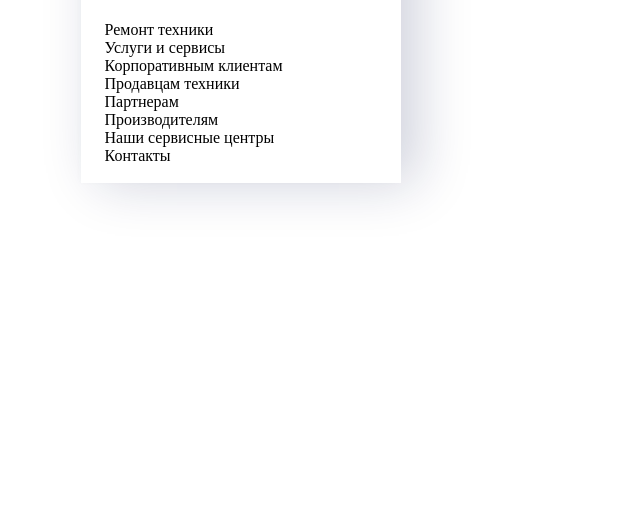
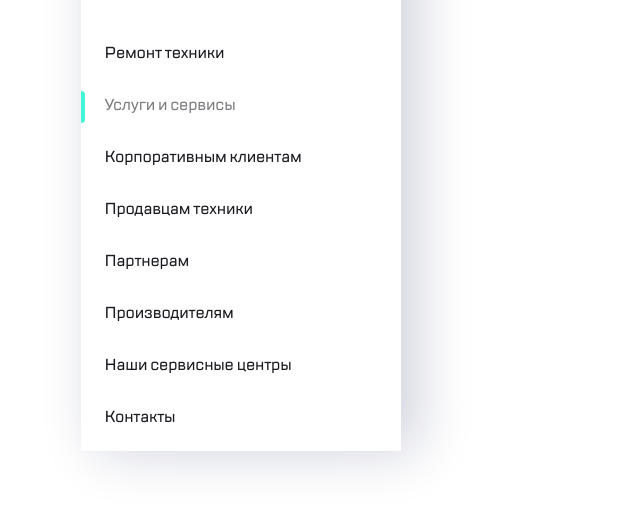
Before and after one commit to alexandrWrqw/kata.task-1.3.1.4, a plain HTML site: page aside.html in a window 1280 px wide. Shown: the part 77-584 px from the top of the page, without its empty margins (0-640 px from the left). Drawn offline with Linux system fonts and the light colour scheme.

Commit message:
nav complete

```diff
--- a/aside.html
+++ b/aside.html
@@ -22,10 +22,10 @@
 
             <nav class="sidebar__nav">
                 <ul class="sidebar__list">
-                    <li class="sidebar__item sidebar__item--active">
+                    <li class="sidebar__item">
                         <a class="sidebar__link" href="#!">Ремонт техники</a>
                     </li>
-                    <li class="sidebar__item">
+                    <li class="sidebar__item sidebar__item--active">
                         <a class="sidebar__link" href="#!">Услуги и сервисы</a>
                     </li>
                     <li class="sidebar__item">
--- a/scss/base/_vars.scss
+++ b/scss/base/_vars.scss
@@ -3,7 +3,7 @@ $btn: #FF3E79;
 $btnHover: #9f2348;
 
 $textDark: #1B1C21;
-$darkHover: #46474f;
+$darkHover: #797a7d;
 
 $textLight: #7E7E82;
 $lightHover: #303030;
--- a/scss/blocks/_sidebar.scss
+++ b/scss/blocks/_sidebar.scss
@@ -4,16 +4,87 @@
     box-shadow:
         16px 0px 52px 0px rgba(14, 24, 80, 0.20),
         -2px 0px 4px 0px rgba(69, 79, 126, 0.02);
+
 }
 
+// header
 .sidebar__header {
     display: flex;
     justify-content: space-between;
     align-items: center;
-    margin-bottom: 24px;
+    margin-bottom: 40px;
 }
 
 .sidebar__logo {
     margin-right: auto;
     margin-left: 16px;
 }
+
+// list
+.sidebar__item:not(:last-child) {
+    margin-bottom: 20px;
+}
+
+.sidebar__item--active {
+    position: relative;
+    pointer-events: none;
+
+    &::before {
+        content: '';
+        position: absolute;
+        top: 2px;
+        left: -24px;
+        width: 4px;
+        height: 32px;
+        background-color: #41F6D7;
+        border-bottom-right-radius: 5px;
+        border-top-right-radius: 5px;
+    }
+
+    & .sidebar__link {
+        color: $textLight;
+    }
+}
+
+.sidebar__link {
+    display: block;
+    color: $textDark;
+    font-family: 'TTLakes Medium';
+    line-height: 150%;
+    letter-spacing: -0.2px;
+    padding: 4px 0;
+    position: relative;
+
+    transition: background-color 0.1s ease-in;
+
+    &::after {
+        content: '';
+        position: absolute;
+        top: 50%;
+        right: 5px;
+        height: 22px;
+        width: 22px;
+        transform: translateX(-60px) translateY(-50%) rotate(45deg);
+        border-top: 2px solid #41F6D7;
+        border-right: 2px solid #41F6D7;
+        border-radius: 2px 4px 2px 0;
+        opacity: 0;
+
+        transition: opacity 0.3s ease-in, transform 0.3s ease-in;
+    }
+
+    &:hover {
+        background-color: #41f6d828;
+        border-radius: 6px;
+
+        &::after {
+            opacity: 1;
+            transform: translateX(0) translateY(-50%) rotate(45deg);
+        }
+    }
+
+    &:focus {
+        outline: 1px solid $darkHover;
+        border-radius: 6px;
+    }
+}
```
Also changed, not shown: css/main.css.
